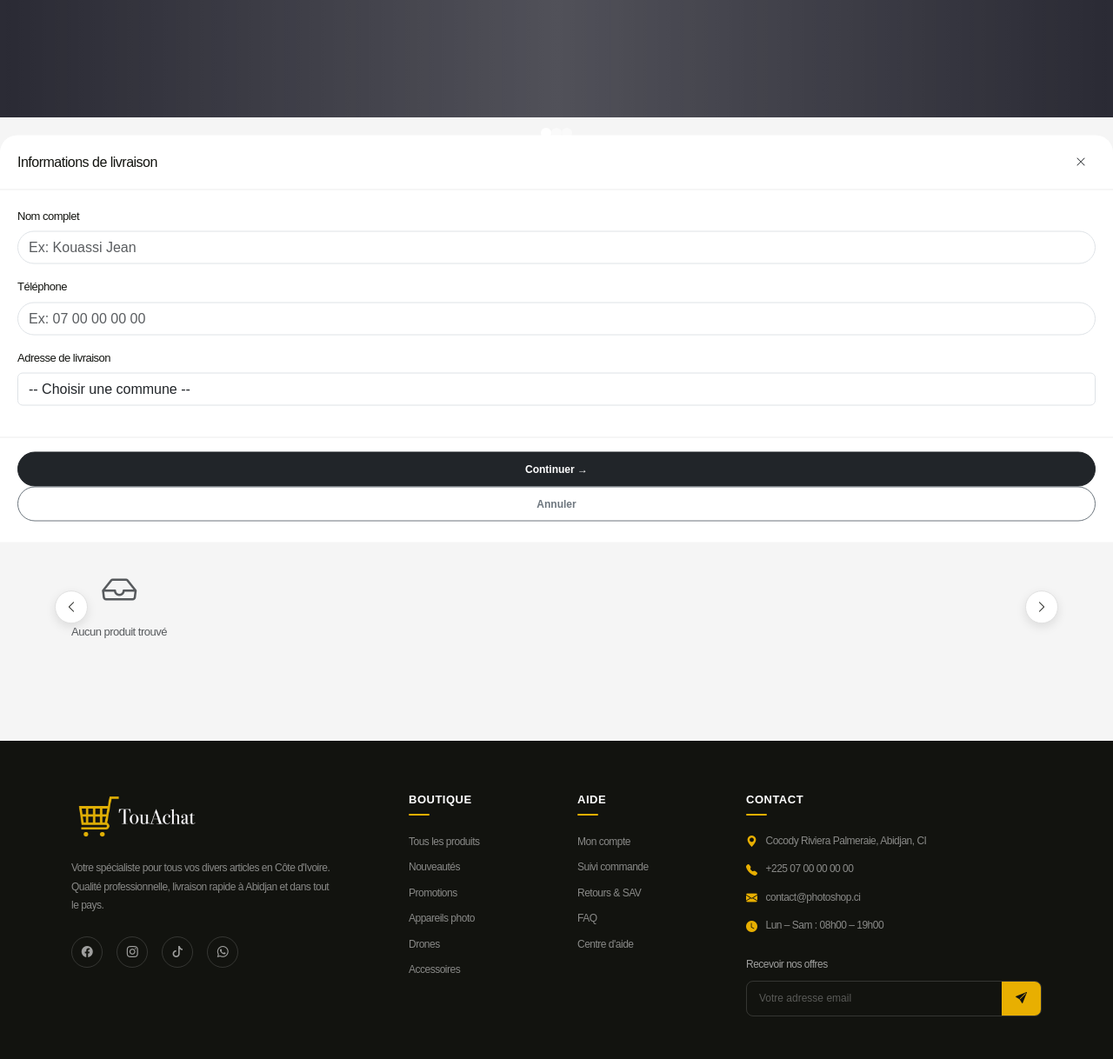
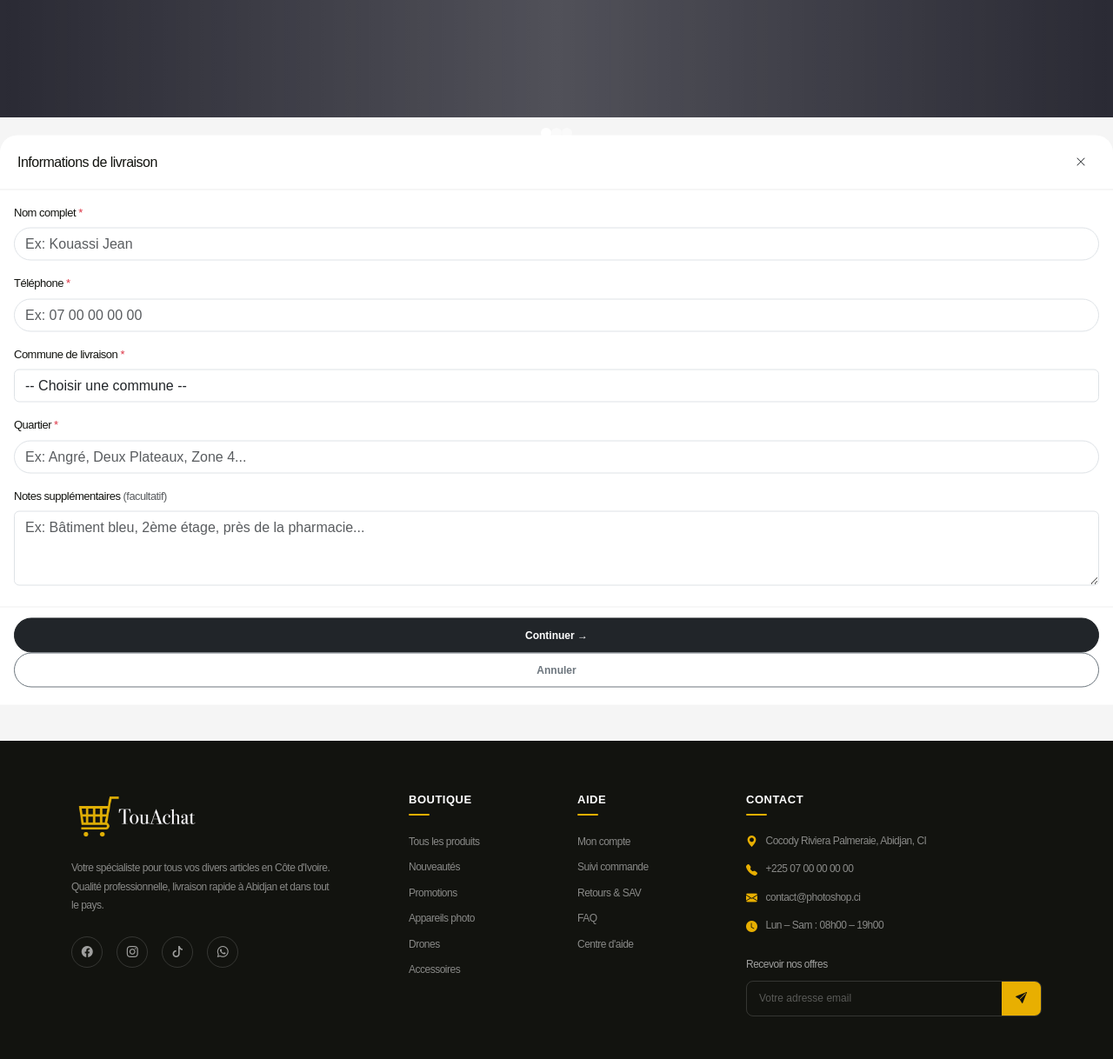
Before and after one commit to 02konan/Site_Ecomme, a Flask app: page /categorie/1 in a window 1280 px wide. Shown: the part 645-1863 px from the top of the page at 87% size. Run offline with Flask 3, Linux system fonts and the light colour scheme; data that the repository does not hold is empty; some libraries are stand-ins or nearby versions.

Commit message:
correction commande

```diff
--- a/app.py
+++ b/app.py
@@ -302,6 +302,7 @@ def commande():
         # id_client = session.get("user_id")
         client    = data.get("client")
         panier    = data.get("panier")
+        frais     = data.get("frais_livraison")
         total     = data.get("total")
         # if not id_client:
         #     return jsonify({"success": False, "error": "Non connecté"}), 401
@@ -316,7 +317,8 @@ def commande():
                 adresse,
                 ville,
                 panier,
-               total
+                frais,
+                total
             )
         return jsonify({"success": True})
 
--- a/backend/read_data.py
+++ b/backend/read_data.py
@@ -159,7 +159,7 @@ def liste_produits_categorie(id_categorie):
                         LEFT JOIN categories
                             ON sous_categories.id_categorie = categories.id
 
-                        WHERE pi.est_principale = 1 AND categories.id = %s
+                        WHERE pi.est_principale = 1 AND sous_categories.id = %s
 
                     ) AS t
                     ORDER BY t.sous_categories ASC;
--- a/static/css/style.css
+++ b/static/css/style.css
@@ -2725,25 +2725,44 @@ body.sticky-search-padding {
     transition: transform .3s cubic-bezier(.4,0,.2,1);
     z-index: 1070;
     max-height: 90vh;
-    display: flex; flex-direction: column;
+    display: flex;
+    flex-direction: column;
+    overflow: hidden;
 }
 .modal-commande.open { transform: translateY(0); }
+
+.modal-step {
+    display: flex;          /* ← flex sur le step aussi */
+    flex-direction: column;
+    flex: 1;                /* ← occupe toute la hauteur de la modal */
+    min-height: 0;          /* ← crucial pour que le scroll fonctionne */
+    overflow: hidden;
+}
 
 .modal-header-cmd {
     display: flex; align-items: center;
     justify-content: space-between;
     padding: 1rem 1.25rem;
     border-bottom: 1px solid #eee;
+    flex-shrink: 0;         /* ← ne rétrécit jamais */
 }
 .modal-header-cmd h2 { font-size: 16px; font-weight: 500; margin: 0; }
 
 .modal-body-cmd {
-    flex: 1; overflow-y: auto;
-    padding: 1.25rem;
-}
+    overflow-y: auto;
+    flex: 1;
+    min-height: 0;          /* ← crucial pour que le scroll fonctionne */
+    padding: 16px;
+    padding-bottom: 8px;
+    overscroll-behavior: contain;
+    -webkit-overflow-scrolling: touch;
+}
+
 .modal-footer-cmd {
-    padding: 1rem 1.25rem;
-    border-top: 1px solid #eee;
+    flex-shrink: 0;
+    padding: 12px 16px;
+    background: white;
+    border-top: 1px solid #f0f0f0;
 }
 
 .recap-item {
--- a/static/js/categorie.js
+++ b/static/js/categorie.js
@@ -86,7 +86,6 @@ function affichecategorie(produits) {
                             </div>
                             <div class="d-flex box-card-btn">
                                 <button class="btn flex-grow-1 btn-sm btn-dark rounded-pill m-0 add-to-cart" data-id="${pdt.id_produits}"><i class="bi bi-cart me-2"></i>Panier</button>
-                                <button class="btn flex-grow-1 btn-sm btn-primary-custom rounded-pill m-0 buy-now" data-id="${pdt.id_produits}"><i class="bi bi-check-circle me-2"></i>Acheter</button>
                             </div>
                         </div>
                     </a>
@@ -107,17 +106,17 @@ function affichecategorie(produits) {
             });
 
             // Bouton Acheter
-            item.querySelector('.buy-now').addEventListener('click', (e) => {
-                e.preventDefault();
-                e.stopPropagation();
-                ajouterAuPanier({
-                    id:   pdt.id_produits,
-                    nom:  pdt.nom_produits,
-                    prix: pdt.prix_produits,
-                    img:  imageSrc
-                });
-                window.location.href = "/panier";
-            });
+            // item.querySelector('.buy-now').addEventListener('click', (e) => {
+            //     e.preventDefault();
+            //     e.stopPropagation();
+            //     ajouterAuPanier({
+            //         id:   pdt.id_produits,
+            //         nom:  pdt.nom_produits,
+            //         prix: pdt.prix_produits,
+            //         img:  imageSrc
+            //     });
+            //     window.location.href = "/panier";
+            // });
         });
     } else {
         container.innerHTML = `
--- a/static/js/commande.js
+++ b/static/js/commande.js
@@ -19,6 +19,7 @@ function ouvrirModal() {
 
      document.getElementById("modalCommande").classList.add("open");
       document.getElementById("modalOverlay").classList.add("open");
+      document.body.style.overflow = "hidden";
                 allerStep1();
 
 }
@@ -37,6 +38,7 @@ function afficherVille() {
 function fermerModal() {
     document.getElementById("modalCommande").classList.remove("open");
     document.getElementById("modalOverlay").classList.remove("open");
+    document.body.style.overflow = "";
 }
 
 function allerStep1() {
@@ -45,26 +47,40 @@ function allerStep1() {
     document.getElementById("step3").style.display = "none";
 }
 
+function getFraisLivraison() {
+    const select = document.getElementById("cmd-adresse");
+    const option = select.options[select.selectedIndex];
+    return parseInt(option.getAttribute("data-frais") || "0");
+}
+
 function allerStep2() {
-    // Validation
-    const nom     = document.getElementById("cmd-nom").value.trim();
-    const tel     = document.getElementById("cmd-tel").value.trim();
-    const adresse = document.getElementById("cmd-adresse").value.trim();
-    const ville   = document.getElementById("cmd-ville").value.trim() || "Non spécifiée";
+    const nom      = document.getElementById("cmd-nom").value.trim();
+    const tel      = document.getElementById("cmd-tel").value.trim();
+    const adresse  = document.getElementById("cmd-adresse").value.trim();
+    const quartier = document.getElementById("cmd-quartier").value.trim();
+    const notes    = document.getElementById("cmd-notes").value.trim();
+    const frais    = getFraisLivraison();
 
-    if (!nom || !tel || !adresse || !ville) {
-        alert("Veuillez remplir tous les champs.");
+    if (!nom || !tel || !adresse) {
+        alert("Veuillez remplir tous les champs obligatoires.");
+        return;
+    }
+    if (!quartier) {
+        alert("Veuillez indiquer votre quartier.");
+        return;
+    }
+    if (adresse === "autre" && !document.getElementById("cmd-ville").value.trim()) {
+        alert("Veuillez préciser votre ville.");
+        return;
+    }
+    if (!tel || tel.replace(/\s/g, "").length < 10) {
+        alert("Veuillez entrer un numéro valide à 10 chiffres.");
         return;
     }
 
-
-
-
-
-
-    // Affiche le récapitulatif
     const panier = getPanier();
     const recap  = document.getElementById("recapBody");
+    const total  = totalPanier();
 
     const itemsHtml = panier.map(p => `
         <div class="recap-item">
@@ -81,16 +97,30 @@ function allerStep2() {
         </div>
     `).join("");
 
+    const adresseAffichee = adresse === "autre"
+        ? `${document.getElementById("cmd-ville").value.trim()}, ${quartier}`
+        : `${escapeHtml(adresse)}, ${escapeHtml(quartier)}`;
+
     recap.innerHTML = `
         ${itemsHtml}
-        <div class="d-flex justify-content-between mt-3 fw-500">
+        <hr>
+        <div class="d-flex justify-content-between mt-2" style="font-size:13px;">
+            <span>Sous-total</span>
+            <span>FCFA ${total.toLocaleString("fr-FR")}</span>
+        </div>
+        <div class="d-flex justify-content-between mt-1" style="font-size:13px;">
+            <span>Frais de livraison</span>
+            <span>${frais > 0 ? "FCFA " + frais.toLocaleString("fr-FR") : '<span class="text-muted">À définir</span>'}</span>
+        </div>
+        <div class="d-flex justify-content-between mt-2 fw-500">
             <span>Total</span>
-            <span>FCFA ${totalPanier().toLocaleString("fr-FR")}</span>
+            <span>FCFA ${(total + frais).toLocaleString("fr-FR")}</span>
         </div>
         <div style="background:#f8f8f8;border-radius:12px;padding:12px;margin-top:12px;font-size:13px;">
             <div><i class="bi bi-person me-2"></i>${escapeHtml(nom)}</div>
             <div class="mt-1"><i class="bi bi-telephone me-2"></i>${escapeHtml(tel)}</div>
-            <div class="mt-1"><i class="bi bi-geo-alt me-2"></i>${escapeHtml(adresse)}, ${escapeHtml(ville)}</div>
+            <div class="mt-1"><i class="bi bi-geo-alt me-2"></i>${adresseAffichee}</div>
+            ${notes ? `<div class="mt-1"><i class="bi bi-chat-left-text me-2"></i>${escapeHtml(notes)}</div>` : ""}
         </div>
     `;
 
@@ -98,61 +128,28 @@ function allerStep2() {
     document.getElementById("step2").style.display = "block";
 }
 
-// function getrecap(valeurfunc,recapid,totalvaleur,nom,tel,adresse,ville) {
-//      const valeuriteme = valeurfunc;
-//     const recapiteme  = recapid;
-
-//     const itemsHtml = valeuriteme.map(p => `
-//         <div class="recap-item">
-//             <img src="${p.img}" onerror="this.src='/static/img/default_1.png'">
-//             <div class="flex-grow-1">
-//                 <div class="small fw-500">${escapeHtml(p.nom)}</div>
-//                 <div class="text-muted" style="font-size:12px;">
-//                     ${p.quantite} × FCFA ${parseFloat(p.prix).toLocaleString("fr-FR")}
-//                 </div>
-//             </div>
-//             <div class="small fw-500">
-//                 FCFA ${(p.quantite * parseFloat(p.prix)).toLocaleString("fr-FR")}
-//             </div>
-//         </div>
-//     `).join("");
-
-//     recapiteme.innerHTML = `
-//         ${itemsHtml}
-//         <div class="d-flex justify-content-between mt-3 fw-500">
-//             <span>Total</span>
-//             <span>FCFA ${totalvaleur().toLocaleString("fr-FR")}</span>
-//         </div>
-//         <div style="background:#f8f8f8;border-radius:12px;padding:12px;margin-top:12px;font-size:13px;">
-//             <div><i class="bi bi-person me-2"></i>${escapeHtml(nom)}</div>
-//             <div class="mt-1"><i class="bi bi-telephone me-2"></i>${escapeHtml(tel)}</div>
-//             <div class="mt-1"><i class="bi bi-geo-alt me-2"></i>${escapeHtml(adresse)}, ${escapeHtml(ville)}</div>
-//         </div>
-//     `;
-
-//     document.getElementById("step1").style.display = "none";
-//     document.getElementById("step2").style.display = "block";
-
-// }
-
 function confirmerCommande() {
-    const nom     = document.getElementById("cmd-nom").value.trim();
-    const tel     = document.getElementById("cmd-tel").value.trim();
-    const adresse = document.getElementById("cmd-adresse").value.trim();
-    const ville   = document.getElementById("cmd-ville").value.trim();
+    const nom      = document.getElementById("cmd-nom").value.trim();
+    const tel      = document.getElementById("cmd-tel").value.trim();
+    const adresse  = document.getElementById("cmd-adresse").value.trim();
+    const ville    = document.getElementById("cmd-ville").value.trim();
+    const quartier = document.getElementById("cmd-quartier").value.trim();
+    const notes    = document.getElementById("cmd-notes").value.trim();
+    const frais    = getFraisLivraison();
+    const total    = totalPanier();
 
     const payload = {
-        client: { nom, tel, adresse, ville },
+        client: { nom, tel, adresse, ville, quartier, notes },
         panier: getPanier().map(p => ({
             id_produit: p.id,
             nom:        p.nom,
             prix:       p.prix,
             quantite:   p.quantite
         })),
-        total: totalPanier()
+        frais_livraison: frais,
+        total: total + frais
     };
 
-    // Désactive le bouton pendant l'envoi
     const btn = document.querySelector("#step2 .btn-primary-custom");
     btn.disabled = true;
     btn.innerHTML = `<span class="spinner-border spinner-border-sm me-2"></span>Envoi...`;
@@ -163,12 +160,12 @@ function confirmerCommande() {
         body: JSON.stringify(payload)
     })
     .then(res => {
-    console.log("status:", res.status); // ← vérifie le status
-    return res.text(); // ← lis le texte brut d'abord
+        console.log("status:", res.status);
+        return res.text();
     })
     .then(text => {
-    console.log("réponse brute:", text); // ← vois ce que Flask retourne
-    const response = JSON.parse(text); // ← puis parse
+        console.log("réponse brute:", text);
+        const response = JSON.parse(text);
         if (response.success) {
             document.getElementById("recap-tel-confirm").textContent = tel;
             document.getElementById("step2").style.display = "none";
@@ -189,8 +186,19 @@ function confirmerCommande() {
     });
 }
 
-// Ferme la modale en cliquant sur l'overlay
 document.addEventListener("DOMContentLoaded", () => {
     const overlay = document.getElementById("modalOverlay");
     if (overlay) overlay.addEventListener("click", fermerModal);
+
+    const inputTel = document.getElementById("cmd-tel");
+    if (inputTel) {
+        inputTel.addEventListener("input", () => {
+            inputTel.value = inputTel.value.replace(/[^0-9\s]/g, "").slice(0, 10);
         });
+        inputTel.addEventListener("keydown", (e) => {
+            const allowed = ["Backspace","Delete","ArrowLeft","ArrowRight","Tab","Home","End"];
+            if (allowed.includes(e.key)) return;
+            if (!/^[0-9]$/.test(e.key)) e.preventDefault();
+        });
+    }
+});
--- a/template/navbar.html
+++ b/template/navbar.html
@@ -142,38 +142,53 @@
         </div>
         <div class="modal-body-cmd">
             <div class="mb-3">
-            <label class="form-label">Nom complet</label>
+                <label class="form-label">Nom complet <span class="text-danger">*</span></label>
                 <input type="text" class="form-control rounded-pill" id="cmd-nom" placeholder="Ex: Kouassi Jean" value="{{ prefill_nom or '' }}">
             </div>
             <div class="mb-3">
-            <label class="form-label">Téléphone</label>
-            <input type="tel" class="form-control rounded-pill" id="cmd-tel" placeholder="Ex: 07 00 00 00 00" value="{{ prefill_tel or '' }}">
+                <label class="form-label">Téléphone <span class="text-danger">*</span></label>
+                <input type="tel" class="form-control rounded-pill" id="cmd-tel" maxlength="10" inputmode="numeric" placeholder="Ex: 07 00 00 00 00" value="{{ prefill_tel or '' }}">
+
             </div>
             <div class="mb-3">
-            <label class="form-label">Adresse de livraison</label>
+                <label class="form-label">Commune de livraison <span class="text-danger">*</span></label>
                 <select class="form-control" id="cmd-adresse" onchange="afficherVille()">
                     <option value="">-- Choisir une commune --</option>
-                <option value="Abobo">Abobo</option>
-                <option value="Adjamé">Adjamé</option>
-                <option value="Attécoubé">Attécoubé</option>
-                <option value="Cocody">Cocody</option>
-                <option value="Koumassi">Koumassi</option>
-                <option value="Marcory">Marcory</option>
-                <option value="Plateau">Plateau</option>
-                <option value="Port-Bouët">Port-Bouët</option>
-                <option value="Treichville">Treichville</option>
-                <option value="Yopougon">Yopougon</option>
-                <option value="Bingerville">Bingerville</option>
-                <option value="Songon">Songon</option>
-                <option value="Anyama">Anyama</option>
-                <option value="autre">Autre ville...</option>
+                    <option value="Abobo"        data-frais="1500">Abobo — Livraison 1 500 FCFA</option>
+                    <option value="Anani"        data-frais="2000">Anani — Livraison 2 000 FCFA</option>
+                    <option value="Adjamé"       data-frais="1500">Adjamé — Livraison 1 500 FCFA</option>
+                    <option value="Attécoubé"    data-frais="1500">Attécoubé — Livraison 1 500 FCFA</option>
+                    <option value="Cocody"       data-frais="1500">Cocody — Livraison 1 500 FCFA</option>
+                    <option value="Grand Bassam" data-frais="2000">Grand Bassam — Livraison 2 000 FCFA</option>
+                    <option value="Koumassi"     data-frais="1500">Koumassi — Livraison 1 500 FCFA</option>
+                    <option value="Marcory"      data-frais="1500">Marcory — Livraison 1 500 FCFA</option>
+                    <option value="Plateau"      data-frais="1500">Plateau — Livraison 1 500 FCFA</option>
+                    <option value="Port-Bouët"   data-frais="1500">Port-Bouët — Livraison 1 500 FCFA</option>
+                    <option value="Treichville"  data-frais="1500">Treichville — Livraison 1 500 FCFA</option>
+                    <option value="Yopougon"     data-frais="1500">Yopougon — Livraison 1 500 FCFA</option>
+                    <option value="Bingerville"  data-frais="1500">Bingerville — Livraison 1 500 FCFA</option>
+                    <option value="Songon"       data-frais="2000">Songon — Livraison 2 000 FCFA</option>
+                    <option value="Anyama"       data-frais="2000">Anyama — Livraison 2 000 FCFA</option>
+                    <option value="Autres"        data-frais="2500">Autres villes (Expedition) — Livraison 2 500 FCFA</option>
                 </select>
             </div>
 
             <!-- Champ Ville caché par défaut -->
             <div class="mb-3" id="div-ville" style="display:none;">
-            <label class="form-label">Ville</label>
+                <label class="form-label">Ville <span class="text-danger">*</span></label>
                 <input type="text" class="form-control rounded-pill" id="cmd-ville" placeholder="Ex: Bouaké, San Pedro...">
+            </div>
+
+            <!-- Champ Quartier -->
+            <div class="mb-3">
+                <label class="form-label">Quartier <span class="text-danger">*</span></label>
+                <input type="text" class="form-control rounded-pill" id="cmd-quartier" placeholder="Ex: Angré, Deux Plateaux, Zone 4...">
+            </div>
+
+            <!-- Notes supplémentaires -->
+            <div class="mb-3">
+                <label class="form-label">Notes supplémentaires <span class="text-muted" style="font-size:0.8rem;">(facultatif)</span></label>
+                <textarea class="form-control" id="cmd-notes" rows="3" placeholder="Ex: Bâtiment bleu, 2ème étage, près de la pharmacie..."></textarea>
             </div>
         </div>
         <div class="modal-footer-cmd">
```
Also changed, not shown: backend/creat_data.py (+4 -4 lines). Lines whose indentation alone changed are shown as unchanged.
